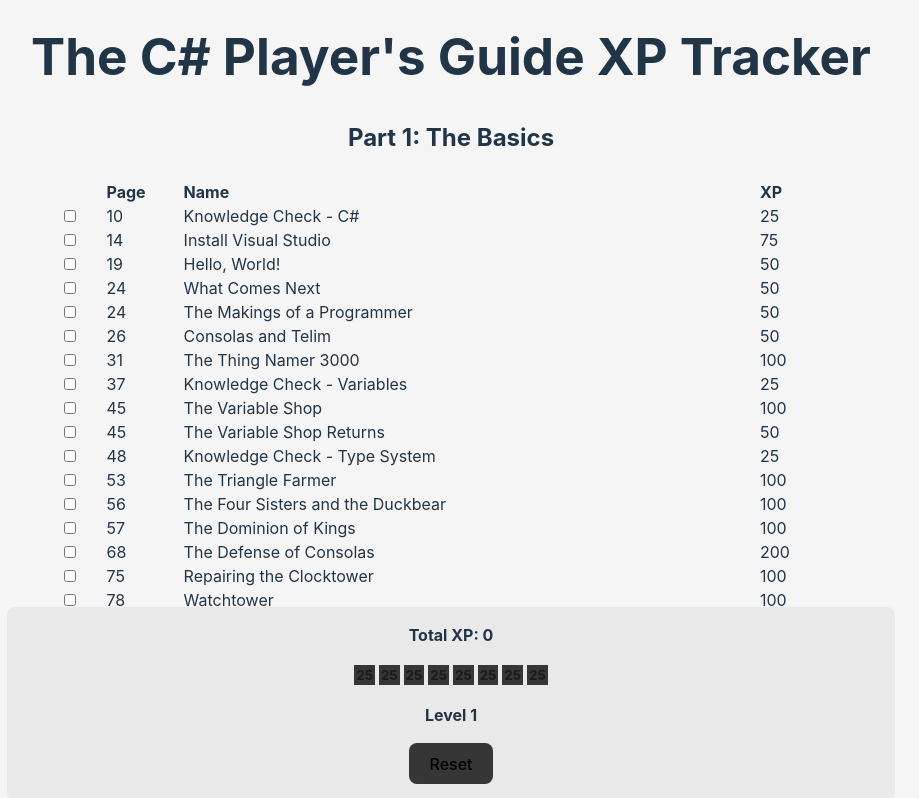
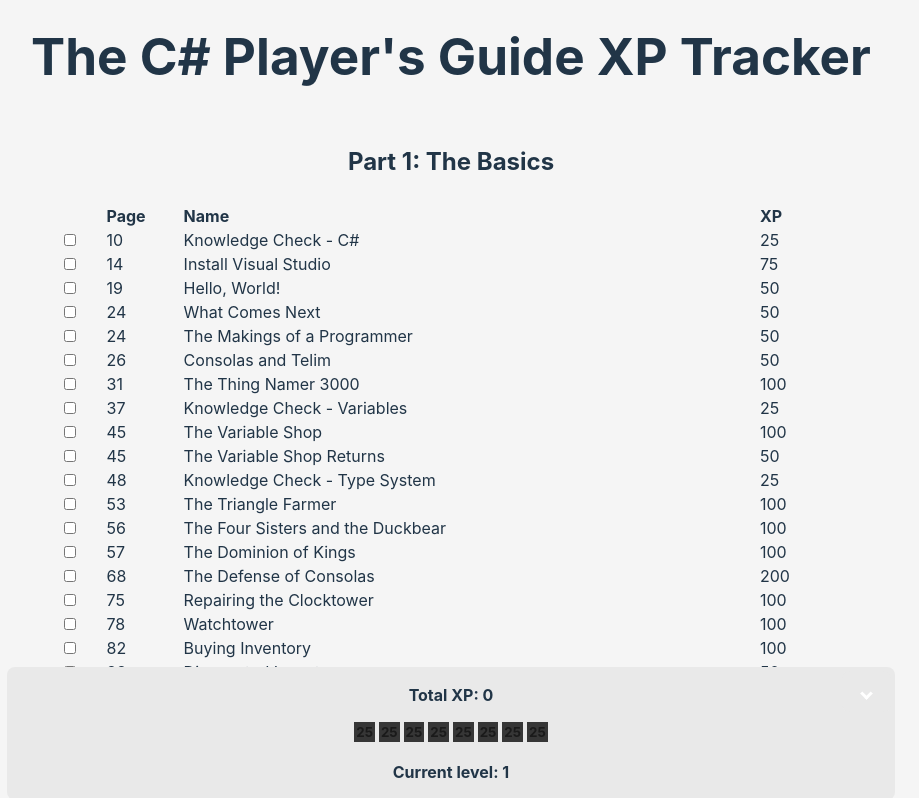
Before and after one commit to JohnMcCormick/xp-tracker, a React (Vite) app: page / in a window 1280 px wide. Shown: the top 798 px of the page, without its empty margins (189-1108 px from the left). Built offline with nearby package versions, Linux system fonts and the light colour scheme.

Commit message:
Toggle minimize xp table

```diff
--- a/src/App.css
+++ b/src/App.css
@@ -1,7 +1,7 @@
 #root {
   max-width: 1280px;
   margin: 0 auto;
-  padding: 0  ;
+  padding: 0;
   text-align: center;
 }
 
@@ -14,16 +14,54 @@
 .summary-wrapper {
   position: sticky;
   font-weight: bold;
-  margin: 3vh 1.5vh 1.5vh 1.5vh;
+  margin: 3vh 1.5vh 0;
   bottom: 0;
   left: 0;
 }
 
 .summary {
-  padding: 1rem;
+  padding: .25rem .25rem 1rem;
   background-color: #1a1a1a;
   /* margin: 1vh 2.5vh 0 0; */
   border-radius: 1vh;
+}
+
+.summary-total-xp {
+  padding-top: 1.5vh;
+}
+
+.summary-current-level {
+  padding-top: .5vh
+}
+
+.summary-header {
+  display: grid;
+  grid-template-columns: 1fr 1fr 1fr;
+}
+
+.summary-header.minimized {
+  grid-template-columns: 1fr 1fr;
+}
+
+.minimize-button-wrapper {
+  text-align: right;
+}
+
+.arrow {
+  border: solid white;
+  border-width: 0 3px 3px 0;
+  display: inline-block;
+  padding: 3px;
+}
+
+.down-arrow {
+  transform: rotate(45deg);
+  -webkit-transform: rotate(45deg);
+}
+
+.up-arrow {
+  transform: rotate(-135deg);
+  -webkit-transform: rotate(-135deg);
 }
 
 .xp-table {
@@ -37,7 +75,7 @@
 }
 
 .xp-table-level {
-  padding-top: 1rem;
+  padding-top: .5rem;
   display: flex;
   flex-direction: column-reverse;
   align-items: center;
@@ -83,10 +121,6 @@
   transform: rotate(-45deg);
 }
 
-.summary-current-level {
-  display: none;
-}
-
 @media (prefers-color-scheme: light) {
   .summary {
     background-color: #e9e9e9;
@@ -105,7 +139,9 @@
 }
 
 .main-title {
-  margin: 3.5vh 3vh 0.5vh 3vh;
+  /* background-color: #1a1a1a; */
+  padding: 3.5vh 3vh;
+  margin: 0;
 }
 
 .challenge-group-title {
@@ -140,7 +176,7 @@
 }
 
 .reset-button-wrapper {
-  margin: 2vh 0 0;
+  margin: 2rem 0;
 }
 
 .reset-button-wrapper > button {
--- a/src/App.jsx
+++ b/src/App.jsx
@@ -4,10 +4,12 @@
 
 import Summary from './components/Summary';
 import ChallengeGroupList from './components/ChallengeGroupList';
+import ResetButton from './components/ResetButton';
 
 function App() {
   const [challengeGroupList, setChallengeGroupList] = useState([]);
   const [totalXP, setTotalXP] = useState(0);
+  const [summaryMinimized, setSummaryMinimized] = useState(false);
 
   useEffect(() => {
     const localStorageState = localStorage.getItem("challenges");
@@ -71,6 +73,10 @@
       />
       <Summary
         totalXP={totalXP}
+        minimized={summaryMinimized}
+        setMinimized={setSummaryMinimized}
+      />
+      <ResetButton
         resetToDefaultState={resetToDefaultState}
       />
     </div>
--- a/src/components/Summary.jsx
+++ b/src/components/Summary.jsx
@@ -1,18 +1,44 @@
 import React from 'react'
 import SummaryTable from './SummaryTable'
-import ResetButton from './ResetButton';
 
-export default ({ totalXP, resetToDefaultState }) => {
+const getCurrentLevel = (totalXP) => {
+  let remainingXP = totalXP;
+  let nextLevel = 200;
+  let currentLevel = 1;
+
+  while (remainingXP >= nextLevel) {
+    remainingXP -= nextLevel;
+    nextLevel += 200;
+    currentLevel += 1;
+  }
+  return currentLevel;
+}
+
+export default ({ totalXP, minimized, setMinimized }) => {
   return (
     <div className="summary-wrapper">
       <div className='summary'>
-        <div>Total XP: {totalXP}</div>
-        <div className='xp-table'>
-          <SummaryTable totalXP={totalXP} />
+        <div className='summary-header'>
+          <div></div>
+          <div>
+            <div className='summary-total-xp'><span>Total XP: {totalXP}</span></div>
+            {minimized ? <div className='summary-current-level'><span>Current level: {getCurrentLevel(totalXP)}</span></div>: null}
+          </div>
+          <div className='minimize-button-wrapper'>
+            <button className='minimize-button' onClick={() => setMinimized(!minimized)}>
+              {minimized ?
+                <i className="arrow up-arrow"></i>
+                : <i className="arrow down-arrow"></i>
+              }
+            </button>
+          </div>
         </div>
-        <ResetButton
-        resetToDefaultState={resetToDefaultState}
-      />
+        {minimized ? null :
+          <div className='xp-table'>
+            <SummaryTable totalXP={totalXP} />
+          </div>
+        }
+
       </div>
     </div>
   )
--- a/src/components/SummaryTable.jsx
+++ b/src/components/SummaryTable.jsx
@@ -25,7 +25,7 @@
       return displayLevel ? (
         <div key={levelIndex}>
           <div className='xp-table-level'><SummaryLevel remainingXP={XPForLevel} level={level} /></div>
-          <div className='xp-table-level-header'>Level {level}</div>
+          <div className='xp-table-level-header'>Current level: {level}</div>
         </div>
       ) : null;
     })
```
